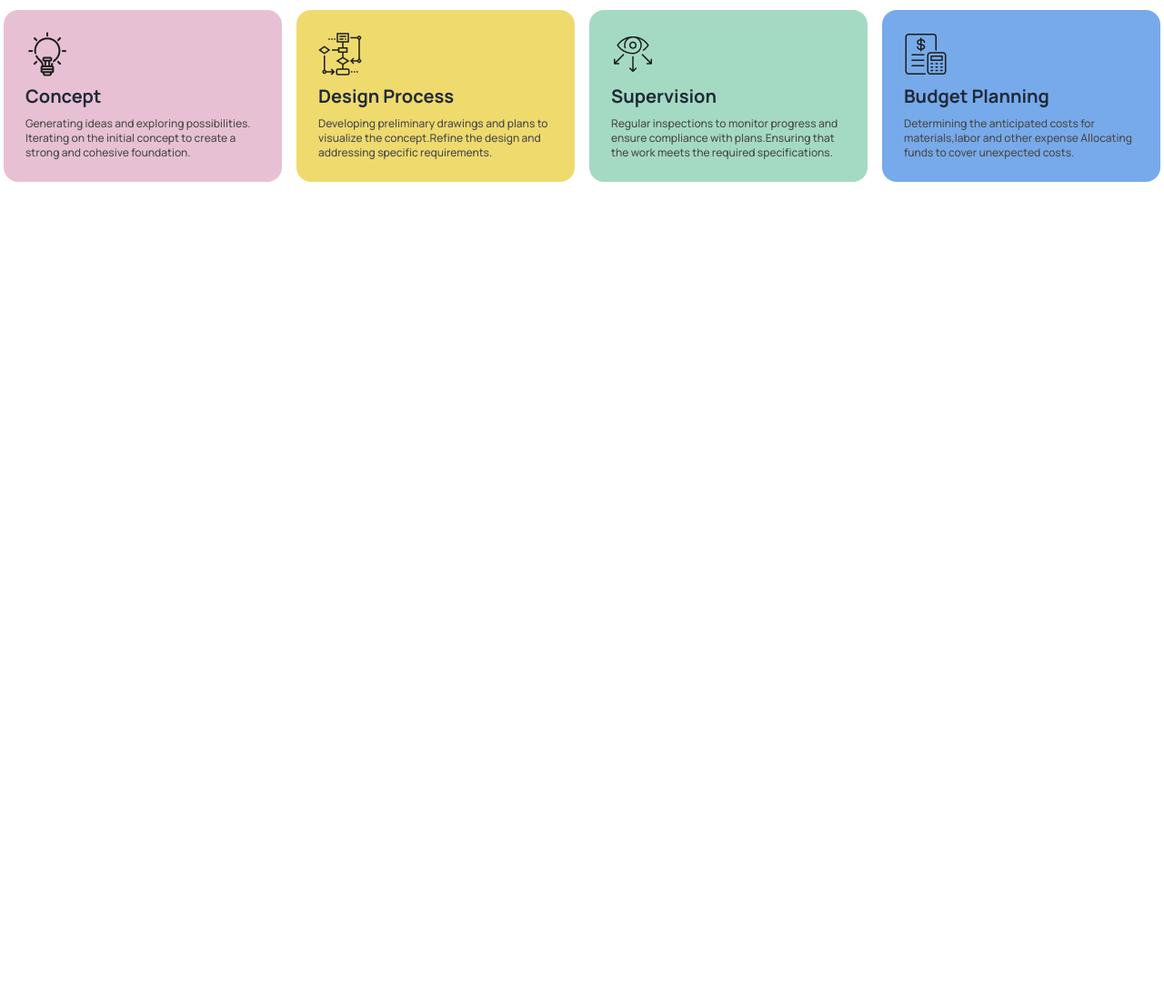
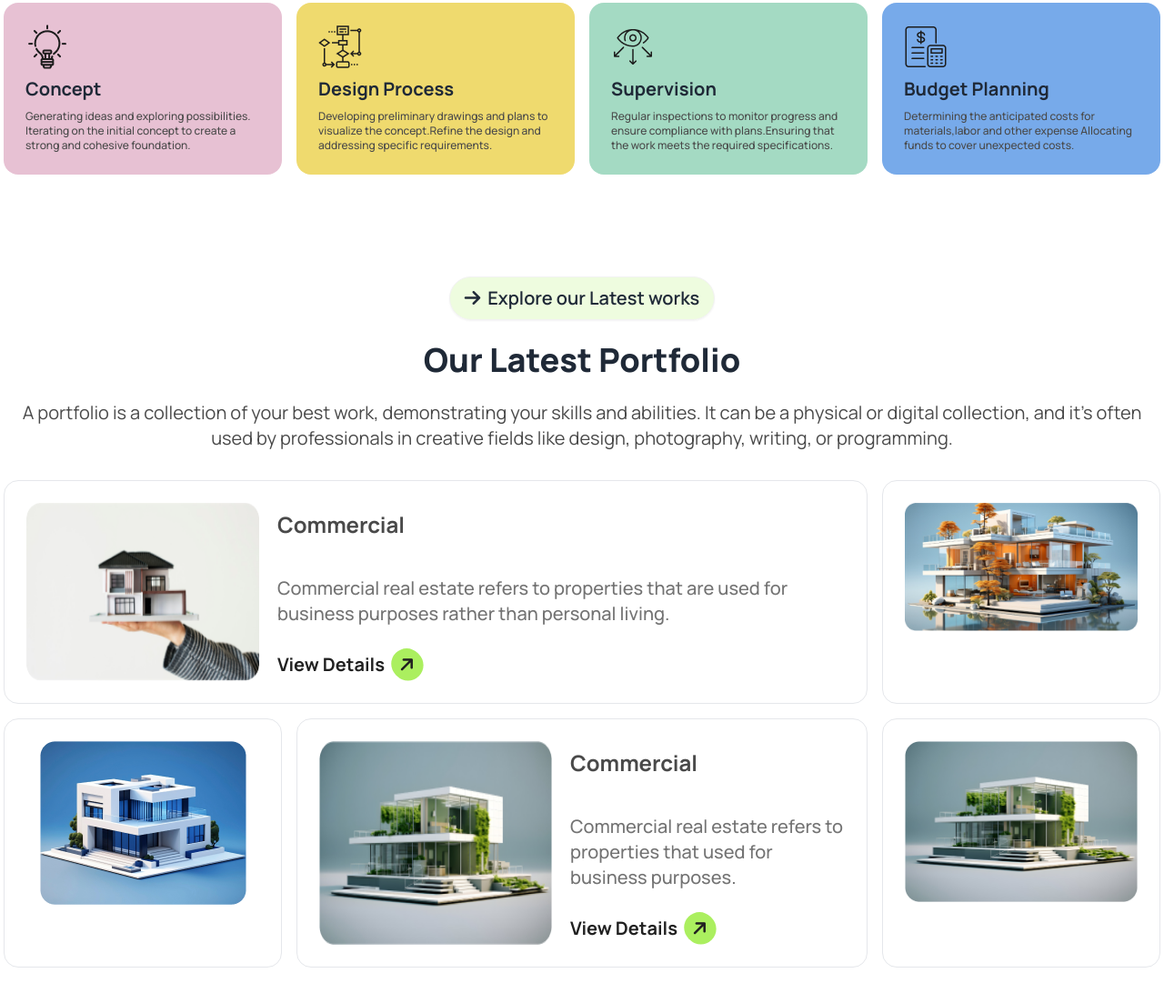
Before and after one commit to Minhaz03/my-repo-3-assign-3, a plain HTML site: page index.html in a window 1280 px wide. Shown: the part 1868-2971 px from the top of the page at 91% size. Before the commit the page ends 2180 px from the top, so only its background shows below. Drawn offline with nearby package versions, Linux system fonts and the light colour scheme.

Commit message:
adding latest portfolio

```diff
--- a/index.html
+++ b/index.html
@@ -172,7 +172,7 @@
                 <a class="btn rounded-3xl mb-6 text-xl"><i class="fa-solid fa-arrow-right">
                 </i>
                 How to Work</a>
-                <h1 class="text-3xl md:text-5xl font-extrabold">Our Works Process</h1> <br>
+                <h1 class="text-3xl md:text-4xl font-extrabold">Our Works Process</h1> <br>
                 <p class="text-[#494949] text-xl">Our works process is designed to deliver high-quality results efficiently and effectively. It involves a series of steps that ensure that your project is completed to your satisfaction.
                 </p>
             </div>
@@ -201,6 +201,49 @@
             </div>
         </section>
 
+        <!-- our latest portfolio -->
+        <section class="mb-28">
+            <div class="text-center mb-8">
+                <a class="btn rounded-3xl mb-6 text-xl bg-[#ABEF5F33]"><i class="fa-solid fa-arrow-right">
+                </i>
+                Explore our Latest works</a>
+                <h1 class="text-3xl md:text-4xl font-extrabold">Our Latest Portfolio</h1> <br>
+                <p class="text-[#494949] text-xl">A portfolio is a collection of your best work, demonstrating your skills and abilities. It can be a physical or digital collection, and it's often used by professionals in creative fields like design, photography, writing, or programming.
+                </p>
+            </div>
+
+            <div class="grid grid-cols-1  lg:grid-cols-4 lg:grid-rows-1 gap-4">
+                <div class="lg:flex bg-[#FFFFFF] border box-border rounded-2xl p-6 col-span-3">
+                    <img class="w-64" src="./assets/img1.png" alt="">
+                    <div class="mt-2 lg:ml-5">
+                        <h1 class="text-2xl font-bold text-[#494949]">Commercial</h1>
+                        <p class="mt-10 font-medium text-[#737373] text-xl">Commercial real estate refers to properties that are used for business purposes rather than personal living.</p> <br>
+                        <a class="text-[#212121] text-xl font-bold">View Details<i class="fa-solid fa-arrow-right -rotate-45 bg-book-primary rounded-3xl p-2 ml-2"></i></a>
+                    </div>
+                </div>
+
+                <div class="bg-[#FFFFFF] border box-border rounded-2xl p-6 col-span-3 lg:col-span-1">
+                    <img class="m-auto w-full" src="./assets/img2.png" alt="">
+                </div>
+
+                <div class="bg-[#FFFFFF] border box-border rounded-2xl p-6 col-span-3 lg:col-span-1">
+                    <img class="m-auto" src="./assets/img3.png" alt="">
+                </div>
+
+
+                <div class="lg:flex bg-[#FFFFFF] border box-border rounded-2xl p-6 col-span-3 lg:col-span-2">
+                    <img class="w-64" src="./assets/img4.png" alt="">
+                    <div class="mt-2 lg:ml-5">
+                        <h1 class="text-2xl font-bold text-[#494949]">Commercial</h1>
+                        <p class="mt-10 font-medium text-[#737373] text-xl">Commercial real estate refers to properties that used for business purposes.</p> <br>
+                        <a class="text-[#212121] text-xl font-bold">View Details<i class="fa-solid fa-arrow-right -rotate-45 bg-book-primary rounded-3xl p-2 ml-2"></i></a>
+                    </div>
+                </div>
+                <div class="bg-[#FFFFFF] border box-border rounded-2xl p-6 col-span-3 lg:col-span-1">
+                    <img class="m-auto" src="./assets/img4.png" alt="">
+                </div>
+            </div>
+        </section>
 
     </main>
 
```
